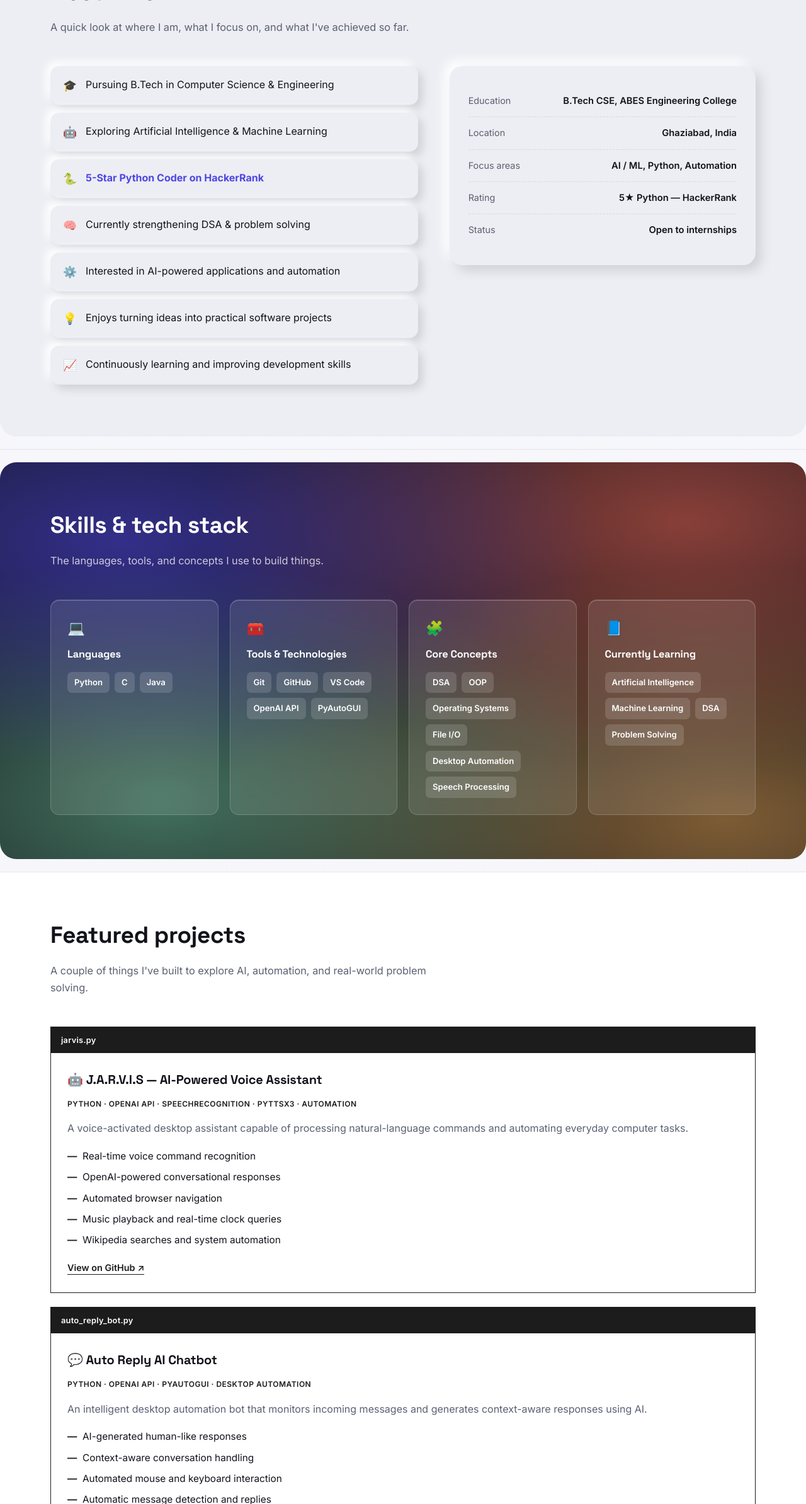
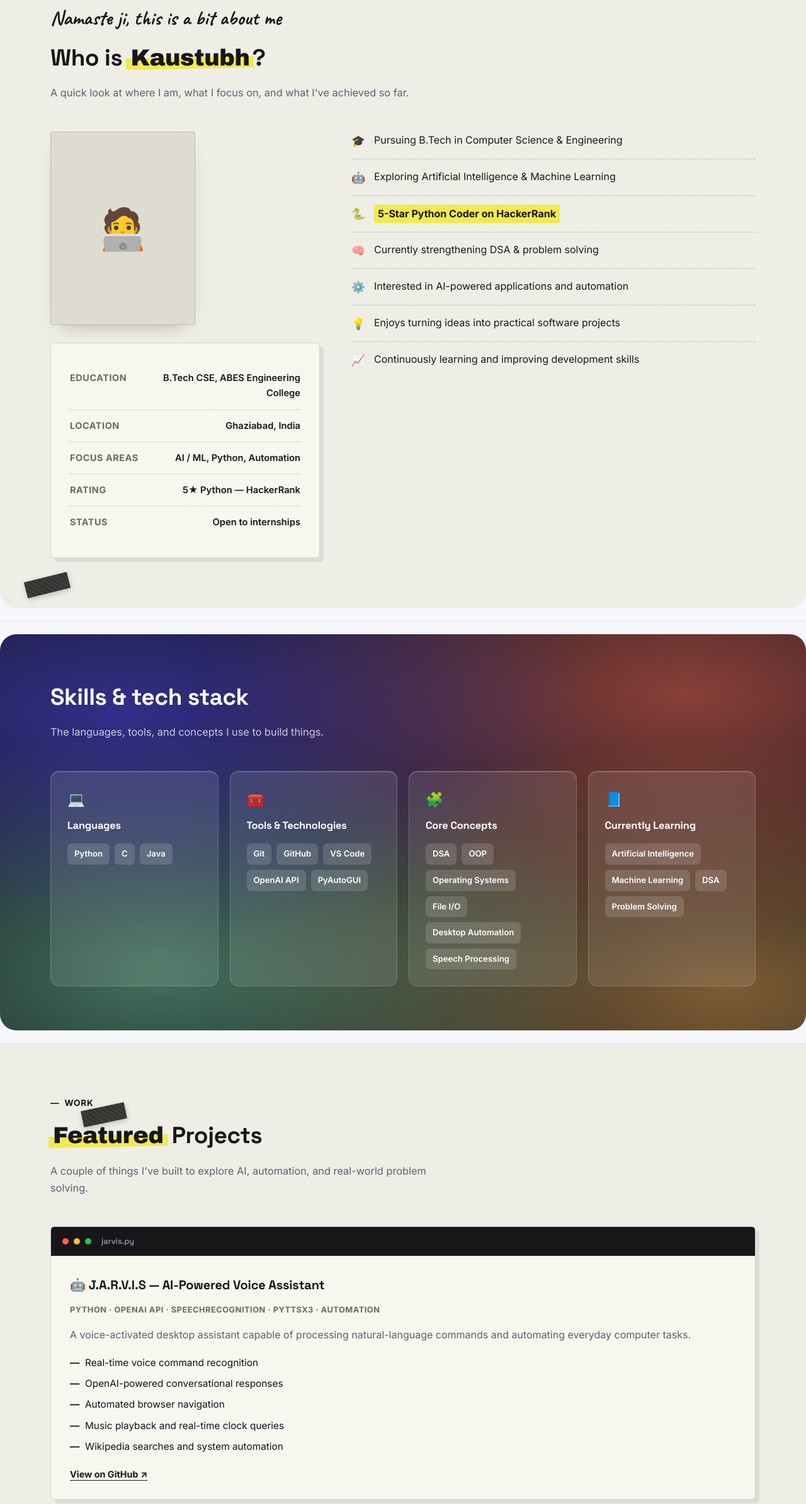
Before and after one commit to Kaustubh192006/Kaustubh192006, a plain HTML site: page index.html in a window 1280 px wide. Shown: the part 1362-3750 px from the top of the page at 63% size. Drawn offline with Linux system fonts and the light colour scheme.

Commit message:
Refactor HTML structure and improve styling
Updated styles and structure for various sections including About, Work, and Achievements to enhance the visual presentation and layout.

```diff
--- a/index.html
+++ b/index.html
@@ -7,7 +7,7 @@
 <title>Kaustubh Singh | Portfolio</title>
 <link rel="preconnect" href="https://fonts.googleapis.com">
 <link rel="preconnect" href="https://fonts.gstatic.com" crossorigin>
-<link href="https://fonts.googleapis.com/css2?family=Space+Grotesk:wght@500;600;700&family=Inter:wght@400;500;600;700;800&display=swap" rel="stylesheet">
+<link href="https://fonts.googleapis.com/css2?family=Space+Grotesk:wght@500;600;700&family=Inter:wght@400;500;600;700;800&family=Caveat:wght@600;700&family=Archivo+Black&display=swap" rel="stylesheet">
 <style>
   :root{
     --bg:#f7f7fa;
@@ -22,6 +22,52 @@
     --coral-soft:#fff1ee;
     --display:'Space Grotesk', ui-sans-serif, system-ui, sans-serif;
     --sans:'Inter', ui-sans-serif, system-ui, -apple-system, "Segoe UI", sans-serif;
+    --paper:#efeee6;
+    --paper-card:#f7f6ef;
+    --paper-ink:#17171a;
+    --marker:#f2e94e;
+    --script:'Caveat', cursive;
+    --heavy:'Archivo Black', var(--display);
+  }
+
+  .gp-section{
+    position:relative;
+    background:var(--paper);
+    border-radius:26px;
+    margin:20px auto;
+    padding:70px 44px;
+    overflow:hidden;
+    color:var(--paper-ink);
+  }
+  .gp-section .section-head h2, .gp-section h2{ color:var(--paper-ink); }
+  .gp-section .section-head p{ color:#5a594f; }
+  .dash-label{
+    display:inline-flex; align-items:center; gap:8px;
+    font-family:var(--sans); font-weight:700; font-size:0.85rem;
+    letter-spacing:.06em; text-transform:uppercase; color:var(--paper-ink);
+    margin-bottom:10px;
+  }
+  .dash-label::before{ content:"—"; color:var(--paper-ink); }
+  .script-accent{
+    font-family:var(--script); font-weight:700; font-size:1.6em;
+    color:var(--paper-ink); display:inline-block; transform:rotate(-2deg);
+  }
+  .heavy-word{ font-family:var(--heavy); font-weight:400; }
+  .marker{
+    position:relative; white-space:nowrap; padding:0 4px;
+  }
+  .marker::before{
+    content:""; position:absolute; left:-3px; right:-3px; bottom:2px; height:0.5em;
+    background:var(--marker); transform:rotate(-1.2deg); z-index:-1; border-radius:2px;
+  }
+  .tape{
+    position:absolute; width:70px; height:26px;
+    background:rgba(20,20,20,0.85);
+    box-shadow:0 3px 8px rgba(0,0,0,0.2);
+  }
+  .tape::after{
+    content:""; position:absolute; inset:0;
+    background:repeating-linear-gradient(45deg, rgba(255,255,255,0.06) 0 2px, transparent 2px 6px);
   }
   *{ box-sizing:border-box; }
   html{ scroll-behavior:smooth; scroll-padding-top:80px; }
@@ -280,32 +326,56 @@
     .hero-dark{ padding:70px 22px 50px; border-radius:20px; }
   }
 
-  /* ---------------- About (Neumorphism) ---------------- */
+  /* ---------------- About (Graphic Portfolio) ---------------- */
   #about{
-    background:#eceef3;
+    position:relative;
+    background:var(--paper);
     border-radius:26px;
     margin:20px auto;
-    padding-top:70px;
-    padding-bottom:70px;
+    padding-top:80px;
+    padding-bottom:80px;
+    overflow:hidden;
+    color:var(--paper-ink);
   }
-  #about .about-grid{ display:grid; grid-template-columns:1.2fr 1fr; gap:50px; align-items:start; }
+  #about .tape{ top:18px; right:60px; transform:rotate(18deg); }
+  #about .tape.tape-2{ top:auto; bottom:24px; left:40px; right:auto; transform:rotate(-14deg); }
+  #about .about-photo{
+    position:relative;
+    width:100%; max-width:230px; aspect-ratio:3/4;
+    background:#dedcd0;
+    border:1px solid rgba(0,0,0,0.15);
+    border-radius:4px;
+    display:flex; align-items:center; justify-content:center;
+    font-size:4rem;
+    margin-bottom:28px;
+    box-shadow:0 14px 30px -18px rgba(0,0,0,0.35);
+  }
+  #about .about-greeting{
+    font-family:var(--script); font-size:2rem; font-weight:700;
+    margin:0 0 6px; color:var(--paper-ink);
+  }
+  #about .about-grid{ display:grid; grid-template-columns:0.8fr 1.2fr; gap:50px; align-items:start; position:relative; z-index:2; }
   #about .about-list{ list-style:none; margin:0; padding:0; }
   #about .about-list li{
-    display:flex; gap:14px; padding:16px 20px; font-size:1rem;
-    background:#eceef3; border-radius:14px; margin-bottom:12px;
-    box-shadow: 7px 7px 14px #cfd1d8, -7px -7px 14px #ffffff;
+    display:flex; gap:14px; padding:14px 0; font-size:1rem;
+    background:transparent; border-radius:0; margin-bottom:0;
+    border-bottom:1px dashed rgba(23,23,26,0.25);
+    box-shadow:none;
   }
-  #about .about-list li:first-child{ padding-top:16px; }
-  #about .about-list .mark{ color:var(--accent); flex-shrink:0; font-size:1.1rem; }
-  #about .achievement{ color:var(--accent); font-weight:700; }
+  #about .about-list li:first-child{ padding-top:0; }
+  #about .about-list li:last-child{ border-bottom:none; }
+  #about .about-list .mark{ color:var(--paper-ink); flex-shrink:0; font-size:1.1rem; }
+  #about .achievement{ color:var(--paper-ink); font-weight:700; background:var(--marker); padding:1px 6px; border-radius:2px; }
 
   #about .fact-card{
-    background:#eceef3; border:none; border-radius:20px; padding:30px;
-    box-shadow: 9px 9px 18px #cfd1d8, -9px -9px 18px #ffffff;
+    background:var(--paper-card);
+    border:1px solid rgba(23,23,26,0.15);
+    border-radius:6px; padding:30px;
+    box-shadow:6px 6px 0 rgba(23,23,26,0.08);
   }
-  #about .fact-row{ display:flex; justify-content:space-between; gap:16px; padding:13px 0; border-bottom:1px dashed #d6d8e0; }
+  #about .fact-row{ display:flex; justify-content:space-between; gap:16px; padding:13px 0; border-bottom:1px dashed rgba(23,23,26,0.2); }
   #about .fact-row:last-child{ border-bottom:none; }
-  #about .fact-row dt{ color:var(--muted); font-size:0.9rem; }
+  #about .fact-row dt{ color:#6b6a5f; font-size:0.9rem; text-transform:uppercase; letter-spacing:.04em; font-weight:700; }
   #about .fact-row dd{ margin:0; font-weight:600; font-size:0.92rem; text-align:right; }
 
   /* ---------------- About ---------------- */
@@ -370,31 +440,37 @@
     padding:6px 11px; font-size:0.82rem; font-weight:600;
   }
 
-  /* ---------------- Projects (Minimalist / Flat) ---------------- */
+  /* ---------------- Projects (Graphic Portfolio) ---------------- */
   #work{
-    background:#fff;
-    padding-top:70px;
-    padding-bottom:70px;
+    background:var(--paper);
+    color:var(--paper-ink);
+    padding-top:80px;
+    padding-bottom:80px;
+    position:relative;
+    overflow:hidden;
   }
+  #work .tape{ top:20px; left:50px; transform:rotate(-12deg); }
+  #work .container{ position:relative; z-index:2; }
   #work .project-card{
-    background:#fff;
-    border:1px solid #1c1c1c;
-    border-radius:0;
-    box-shadow:none;
-    transition:none;
+    background:var(--paper-card);
+    border:1px solid rgba(23,23,26,0.15);
+    border-radius:6px;
+    box-shadow:6px 6px 0 rgba(23,23,26,0.08);
+    transition:transform .15s ease, box-shadow .15s ease;
     margin-bottom:22px;
   }
-  #work .project-card:hover{ box-shadow:none; transform:none; background:#fafafa; }
+  #work .project-card:hover{
+    box-shadow:9px 9px 0 rgba(23,23,26,0.1);
+    transform:translate(-2px,-2px);
+  }
   #work .project-chrome{
-    background:#1c1c1c;
-    padding:10px 16px;
+    background:var(--paper-ink);
+    padding:12px 18px;
   }
-  #work .project-chrome .dot{ display:none; }
-  #work .project-chrome span.title{ color:#fff; margin-left:0; font-family:var(--sans); font-weight:600; letter-spacing:.02em; }
-  #work .project-body{ padding:26px; }
-  #work .project-stack{ color:#1c1c1c; text-transform:uppercase; letter-spacing:.04em; font-size:0.75rem; }
-  #work .project-body ul li::before{ content:"—"; color:#1c1c1c; }
-  #work .project-link{ color:#1c1c1c; border-bottom:1px solid #1c1c1c; padding-bottom:2px; }
+  #work .project-body{ padding:30px 30px 26px; }
+  #work .project-stack{ color:#6b6a5f; font-size:0.8rem; font-weight:700; text-transform:uppercase; letter-spacing:.04em; }
+  #work .project-body ul li::before{ content:"—"; color:var(--paper-ink); font-weight:700; }
+  #work .project-link{ color:var(--paper-ink); font-weight:700; border-bottom:1px solid var(--paper-ink); padding-bottom:1px; }
   #work .project-link:hover{ text-decoration:none; }
 
   /* ---------------- Projects ---------------- */
@@ -424,41 +500,28 @@
   .project-body ul li::before{ content:"✓"; position:absolute; left:0; color:var(--accent); font-weight:700; }
   .project-link{ font-weight:600; font-size:0.9rem; }
 
-  /* ---------------- Achievements (Isometric) ---------------- */
+  /* ---------------- Achievements (Graphic Portfolio) ---------------- */
   #achievements{
-    padding-top:70px;
-    padding-bottom:70px;
+    position:relative;
+    overflow:hidden;
+    padding-top:80px;
+    padding-bottom:80px;
+    background:var(--paper);
+    color:var(--paper-ink);
   }
-  #achievements .achieve-row{
-    display:flex; align-items:center; gap:40px; flex-wrap:wrap;
+  #achievements .tape{ top:16px; right:70px; transform:rotate(10deg); }
+  #achievements .container{ position:relative; z-index:2; }
+  #achievements .badge-card{
+    background:var(--paper-card);
+    border:1px solid rgba(23,23,26,0.15);
+    box-shadow:6px 6px 0 rgba(23,23,26,0.08);
   }
-  #achievements .badge-card{ flex:1 1 380px; }
-  .iso-cube{
-    width:140px; height:140px;
-    position:relative;
-    flex:0 0 140px;
-    transform-style:preserve-3d;
+  #achievements .badge-icon{
+    background:var(--marker);
+    box-shadow:none;
   }
-  .iso-face{ position:absolute; width:100px; height:100px; }
-  .iso-top{
-    background:linear-gradient(135deg, #ffd8a8, #ffb454);
-    top:0; left:20px;
-    transform:rotate(30deg) skew(-30deg) scaleY(0.864);
-  }
-  .iso-left{
-    background:linear-gradient(135deg, #4f46e5, #6a62ec);
-    top:44px; left:0;
-    transform:skew(0deg, -30deg);
-  }
-  .iso-right{
-    background:linear-gradient(135deg, #3730a3, #4f46e5);
-    top:44px; left:40px;
-    transform:skew(0deg, 30deg);
-  }
-  .iso-star{
-    position:absolute; top:36px; left:34px; z-index:5;
-    font-size:1.6rem; filter:drop-shadow(0 4px 6px rgba(0,0,0,0.25));
-  }
+  #achievements .badge-card h3{ color:var(--paper-ink); }
+  #achievements .badge-card p{ color:#5a594f; }
 
   /* ---------------- Achievements ---------------- */
   .badge-card{
@@ -691,11 +754,27 @@
 
   <section id="about">
     <div class="container">
+      <span class="tape" aria-hidden="true"></span>
+      <span class="tape tape-2" aria-hidden="true"></span>
       <div class="section-head" data-reveal>
-        <h2>About me</h2>
+        <span class="dash-label">About</span>
+        <p class="about-greeting">Namaste ji, this is a bit about me</p>
+        <h2>Who is <span class="marker heavy-word">Kaustubh</span>?</h2>
         <p>A quick look at where I am, what I focus on, and what I've achieved so far.</p>
       </div>
       <div class="about-grid">
+        <div data-reveal>
+          <div class="about-photo" aria-hidden="true">🧑‍💻</div>
+          <div class="fact-card">
+            <dl>
+              <div class="fact-row"><dt>Education</dt><dd>B.Tech CSE, ABES Engineering College</dd></div>
+              <div class="fact-row"><dt>Location</dt><dd>Ghaziabad, India</dd></div>
+              <div class="fact-row"><dt>Focus areas</dt><dd>AI / ML, Python, Automation</dd></div>
+              <div class="fact-row"><dt>Rating</dt><dd>5★ Python — HackerRank</dd></div>
+              <div class="fact-row"><dt>Status</dt><dd>Open to internships</dd></div>
+            </dl>
+          </div>
+        </div>
         <ul class="about-list" data-reveal>
           <li><span class="mark">🎓</span> Pursuing B.Tech in Computer Science & Engineering</li>
           <li><span class="mark">🤖</span> Exploring Artificial Intelligence & Machine Learning</li>
@@ -705,15 +784,6 @@
           <li><span class="mark">💡</span> Enjoys turning ideas into practical software projects</li>
           <li><span class="mark">📈</span> Continuously learning and improving development skills</li>
         </ul>
-        <div class="fact-card" data-reveal>
-          <dl>
-            <div class="fact-row"><dt>Education</dt><dd>B.Tech CSE, ABES Engineering College</dd></div>
-            <div class="fact-row"><dt>Location</dt><dd>Ghaziabad, India</dd></div>
-            <div class="fact-row"><dt>Focus areas</dt><dd>AI / ML, Python, Automation</dd></div>
-            <div class="fact-row"><dt>Rating</dt><dd>5★ Python — HackerRank</dd></div>
-            <div class="fact-row"><dt>Status</dt><dd>Open to internships</dd></div>
-          </dl>
-        </div>
       </div>
     </div>
   </section>
@@ -755,8 +825,10 @@
 
   <section id="work">
     <div class="container">
+      <span class="tape" aria-hidden="true"></span>
       <div class="section-head" data-reveal>
-        <h2>Featured projects</h2>
+        <span class="dash-label">Work</span>
+        <h2><span class="marker heavy-word">Featured</span> Projects</h2>
         <p>A couple of things I've built to explore AI, automation, and real-world problem solving.</p>
       </div>
 
@@ -806,15 +878,10 @@
 
   <section id="achievements" class="tight">
     <div class="container">
+      <span class="tape" aria-hidden="true"></span>
       <div class="section-head" data-reveal>
-        <h2>Achievements</h2>
-      </div>
-      <div class="achieve-row">
-      <div class="iso-cube" data-reveal aria-hidden="true">
-        <div class="iso-face iso-top"></div>
-        <div class="iso-face iso-left"></div>
-        <div class="iso-face iso-right"></div>
-        <span class="iso-star">⭐</span>
+        <span class="dash-label">Random facts</span>
+        <h2>My <span class="marker heavy-word">Achievements</span></h2>
       </div>
       <div class="badge-card" data-reveal>
         <div class="badge-icon">⭐</div>
@@ -822,7 +889,6 @@
           <h3>5-Star Python Coder — HackerRank</h3>
           <p>Achieved a 5-Star Python rating by consistently solving programming and algorithmic challenges.</p>
         </div>
-      </div>
       </div>
     </div>
   </section>
```
